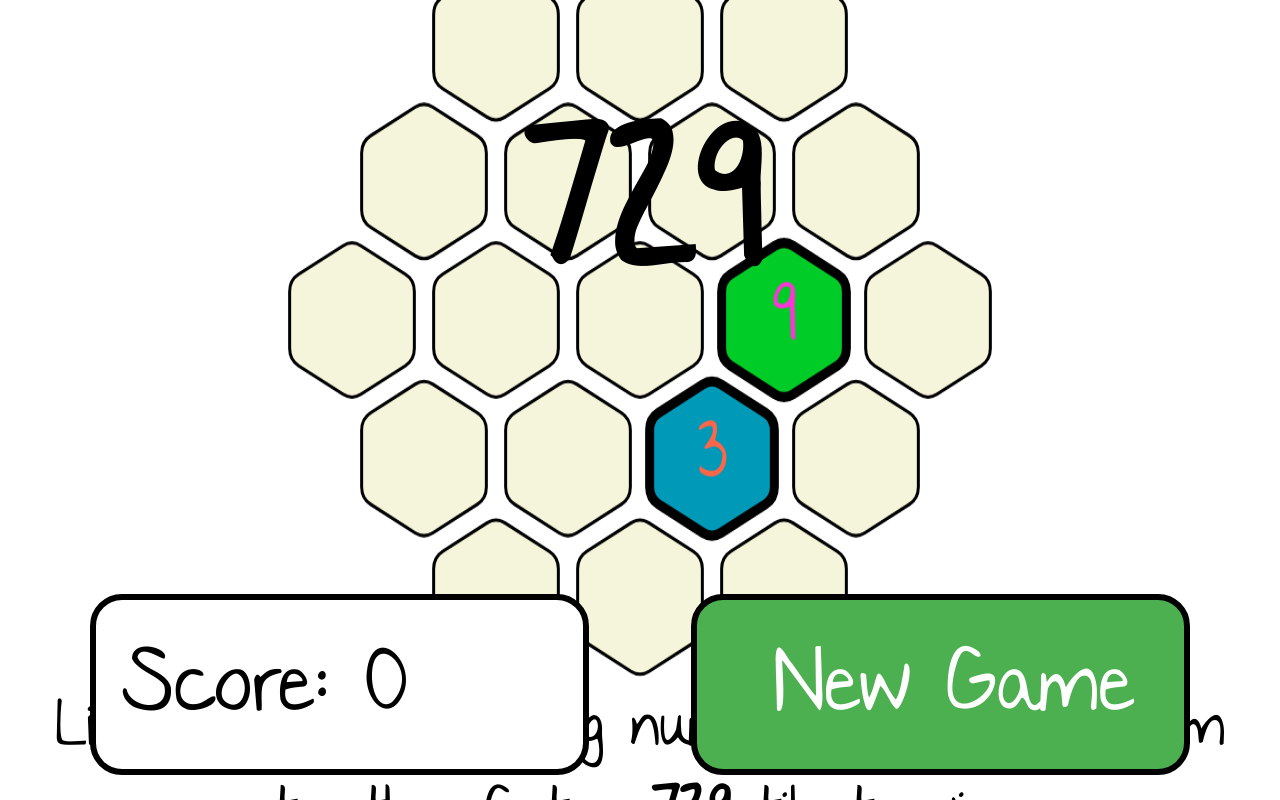
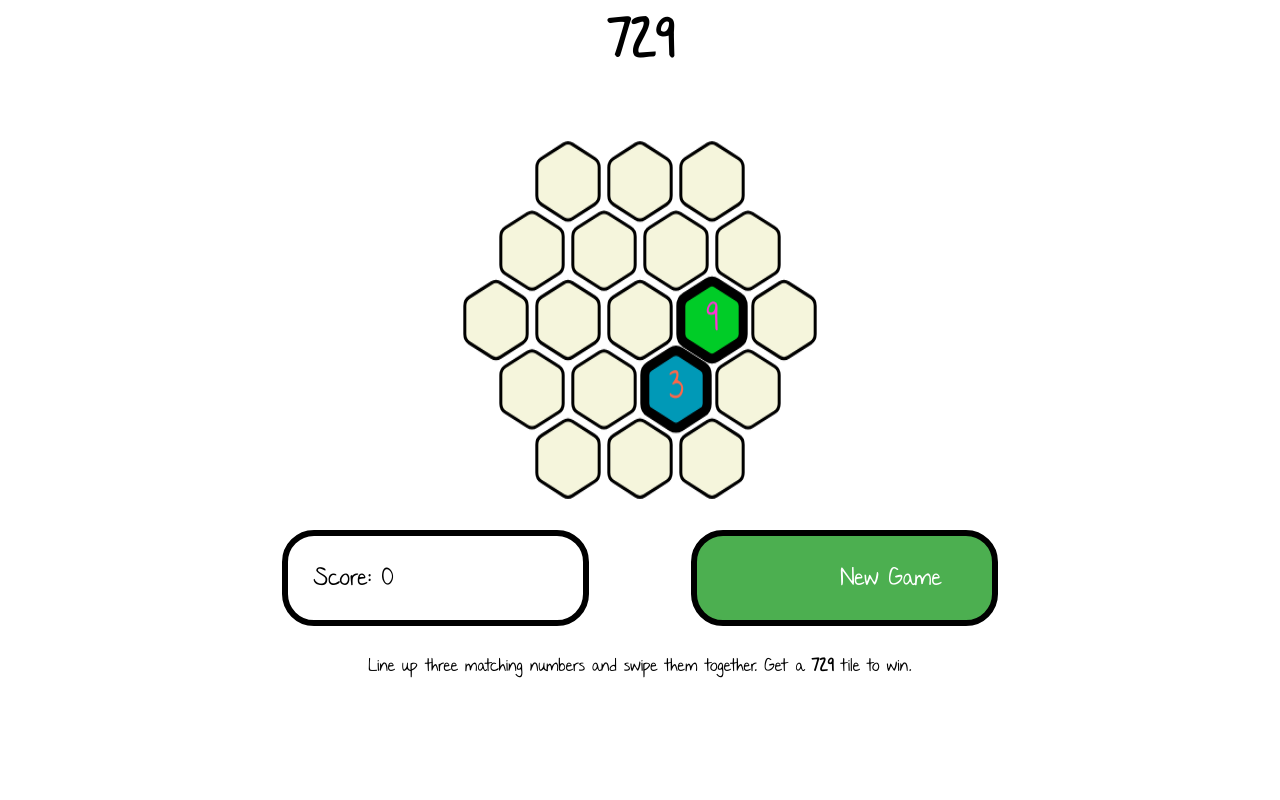
Before and after one commit to nathan-sixnines/729, a plain HTML site: page index.html in a window 1280 px wide. Drawn offline with Linux system fonts and the light colour scheme.

Commit message:
wide screen fix

```diff
--- a/index.html
+++ b/index.html
@@ -169,6 +169,11 @@ body {
     text-align: center;
 }
 .button {
+
+    border-radius: 1.25vw;
+    border: .5vw solid #000000;
+    padding: 2vw 4vw;
+
     background-color: #4CAF50; /* Green */
     border: none;
     color: white;
@@ -200,6 +205,11 @@ body {
     text-align: right;
 }
 .contButton {
+
+    border-radius: 1.25vw;
+    border: .5vw solid #000000;
+    padding: 2vw 4vw;
+
     background-color: #4CAF50; /* Green */
     border: none;
     color: white;
@@ -230,7 +240,7 @@ body {
     text-align: left;
 
 }
-#reset {
+#reset {   // I don't think this element actually exists try to remove later one thing at a time for now
 
     border-radius: 2.5vw;
     border: .5vw solid #000000;
@@ -238,7 +248,7 @@ body {
 
     display: inline-block;
 
-    background-color: white; //#4CAF50; /* Green */
+    background-color: black; //#4CAF50; /* Green */
     position: absolute;
     top: 71%;
     left: 52%;
@@ -691,6 +701,9 @@ ctx3.font= fontSize.toString() + 'px nothing_you_could_sayregular';
 var scoreDiv = document.getElementById("score");
 scoreDiv.innerText ="Score: " + score.toString()
 
+
+console.log('sanity check')
+
 function initCanvas(){
 
     canvas1 = document.getElementById("tileCanvas");
@@ -719,7 +732,6 @@ function initCanvas(){
         height = window.innerHeight *.9
         width = window.innerWidth
 
-
         ctx1.canvas.width  = window.innerWidth  ; //width//
         ctx1.canvas.height = window.innerHeight *.9; //height//
         ctx2.canvas.width  = window.innerWidth  ; // width//
@@ -729,6 +741,8 @@ function initCanvas(){
 
     }
 
+        console.log(height)
+        console.log(width)
 
     canvas1.style.zIndex = 0    // wooooow fuck that everything online had a dash in z-index for the css but it didn't actually have a dash
     canvas2.style.zIndex = -1
@@ -744,8 +758,53 @@ function initCanvas(){
 
     min = width
     if(width > height){
-        //drawY = height/2
-        min = height
+
+        ratio = (width / height) * 2 // seems about right
+        // elements that need font prop change
+        // #reset {  #score {  .contButton {  .button2 {  .button {   #youWin {  #gameOver {   #instructions {  #title
+        min = width / ratio
+
+        var resizes = []
+
+        //resizes.push(document.getElementById('reset'))
+        resizes.push(document.getElementById('score'))
+        resizes.push(document.getElementsByClassName("contButton")[0])
+        resizes.push(document.getElementsByClassName('button2')[0])
+        resizes.push(document.getElementsByClassName('button')[0])
+        resizes.push(document.getElementById('youWin'))
+        resizes.push(document.getElementById('gameOver'))
+        resizes.push(document.getElementById('instructions'))
+        resizes.push(document.getElementById('title'))
+
+        console.log(resizes)
+
+        for(var i = 0; i < resizes.length; i++){
+
+            oldSize = parseFloat(getComputedStyle(resizes[i])['font-size'])
+            resizes[i].style.fontSize  = (oldSize / ratio).toString() + 'px'
+            console.log(getComputedStyle(resizes[i]))
+
+        }
+
+        // this is all janky but idk the better way to do it yet
+
+        var scoreStyle    = resizes[0].style
+        var restartStyle  = resizes[2].style
+        var instructions  = resizes[6].style
+
+        scoreStyle.position   = 'absolute'
+        restartStyle.position = 'absolute'
+        instructions.position = 'absolute'
+
+        scoreStyle.left     = '20%'
+        restartStyle.right  = '20%'
+
+        scoreStyle.top     = '63%'
+        restartStyle.top   = '63%'
+
+        instructions.top = '80%'
+
+
     }
 
     if(isSafari){
```
